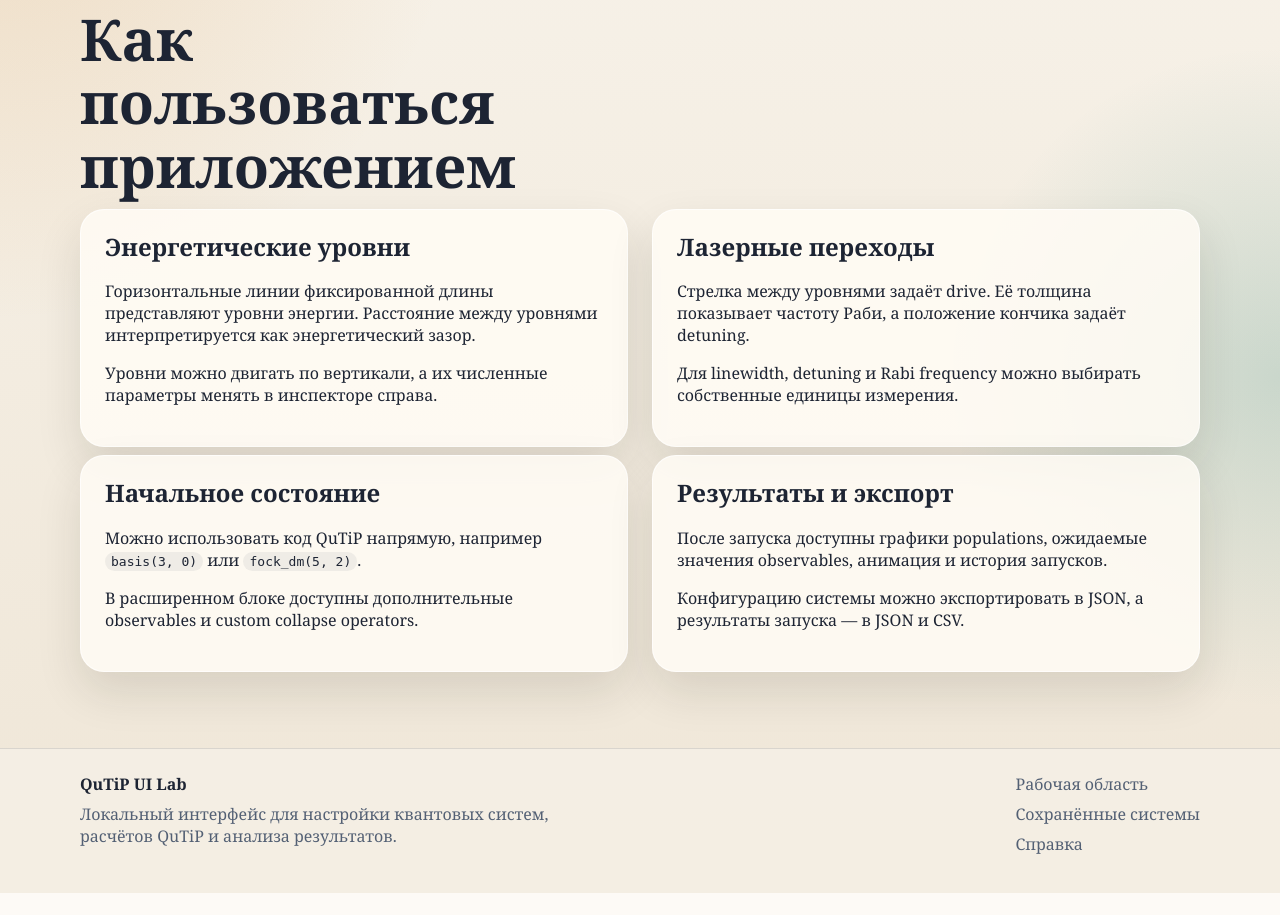
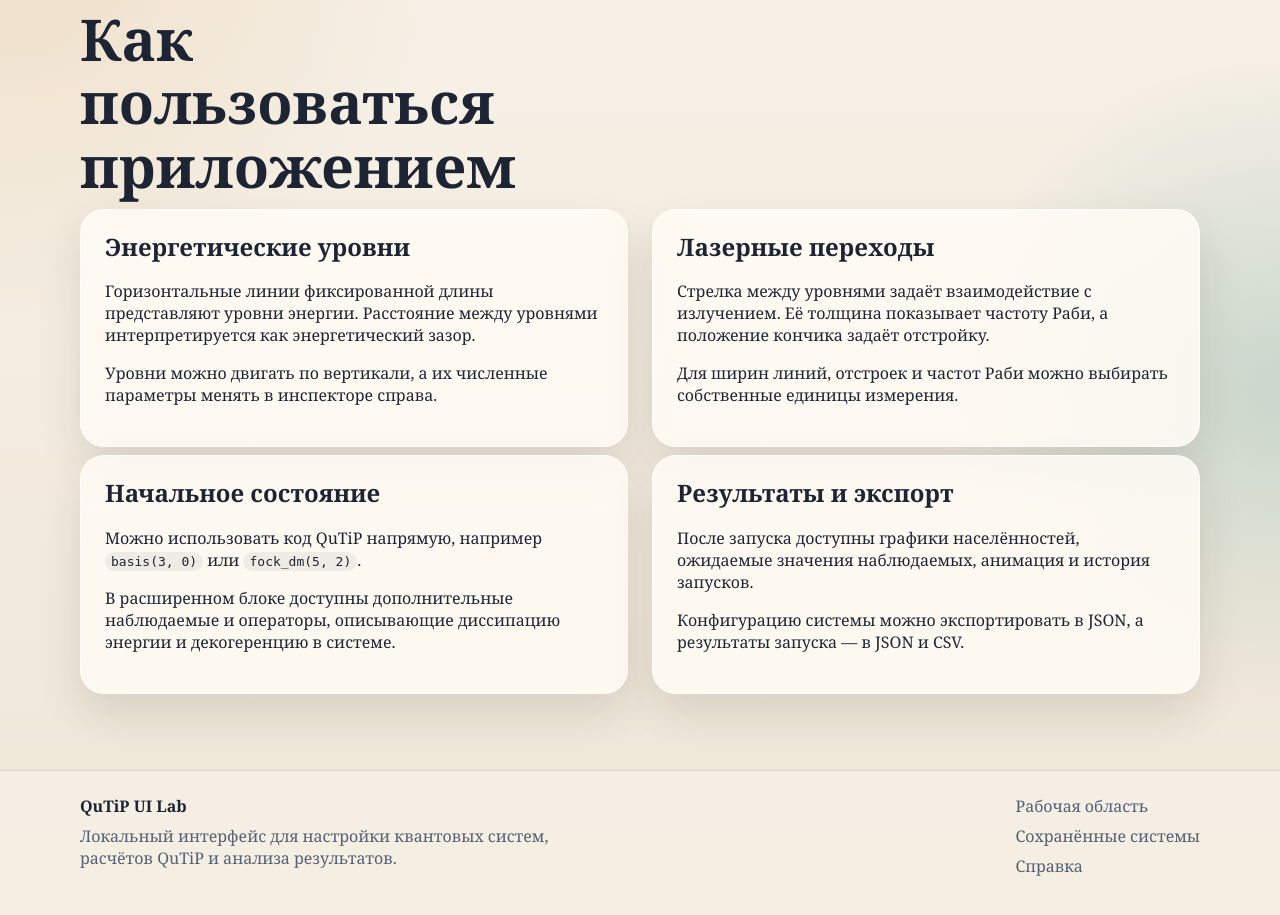
Before and after one commit to babichevko/django_qutip, a Django app: page /help/ in a window 1280 px wide. Shown: the part 139-1054 px from the top of the page. Before the commit the page ends 1032 px from the top, so only its background shows below. Run offline with Django 5.2, Linux system fonts and the light colour scheme.

Commit message:
refine physics terminology in ui

```diff
--- a/simulator/views.py
+++ b/simulator/views.py
@@ -210,7 +210,7 @@ def editor(request):
         labels = latest_run.result_json.get('level_labels', [])
         residuals = latest_run.result_json.get('frame_level_residuals_hz', [])
         frame_rows = [
-            {'label': label, 'residual_hz': residual}
+            {'label': label, 'residual_hz': round(float(residual), 3)}
             for label, residual in zip(labels, residuals)
         ]
 
--- a/templates/core/help.html
+++ b/templates/core/help.html
@@ -20,20 +20,20 @@
         <article class="card">
             <h2>Лазерные переходы</h2>
             <p>
-                Стрелка между уровнями задаёт drive. Её толщина показывает частоту Раби, а положение кончика задаёт detuning.
+                Стрелка между уровнями задаёт взаимодействие с излучением. Её толщина показывает частоту Раби, а положение кончика задаёт отстройку.
             </p>
-            <p>Для linewidth, detuning и Rabi frequency можно выбирать собственные единицы измерения.</p>
+            <p>Для ширин линий, отстроек и частот Раби можно выбирать собственные единицы измерения.</p>
         </article>
     </div>
     <div class="grid-two compact-section">
         <article class="card">
             <h2>Начальное состояние</h2>
             <p>Можно использовать код QuTiP напрямую, например <code>basis(3, 0)</code> или <code>fock_dm(5, 2)</code>.</p>
-            <p>В расширенном блоке доступны дополнительные observables и custom collapse operators.</p>
+            <p>В расширенном блоке доступны дополнительные наблюдаемые и операторы, описывающие диссипацию энергии и декогеренцию в системе.</p>
         </article>
         <article class="card">
             <h2>Результаты и экспорт</h2>
-            <p>После запуска доступны графики populations, ожидаемые значения observables, анимация и история запусков.</p>
+            <p>После запуска доступны графики населённостей, ожидаемые значения наблюдаемых, анимация и история запусков.</p>
             <p>Конфигурацию системы можно экспортировать в JSON, а результаты запуска — в JSON и CSV.</p>
         </article>
     </div>
```
Also changed, not shown: templates/core/home.html (+3 -4 lines), templates/simulator/editor.html (+5 -6 lines).
